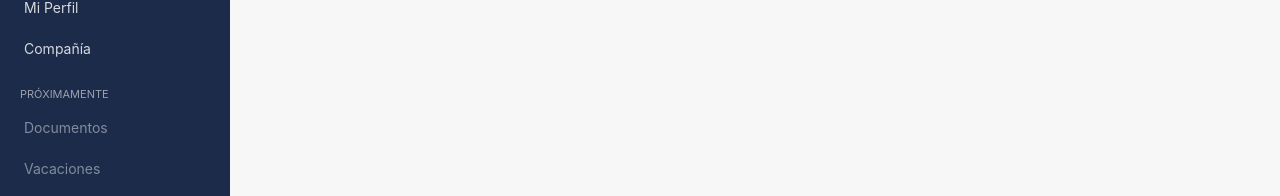
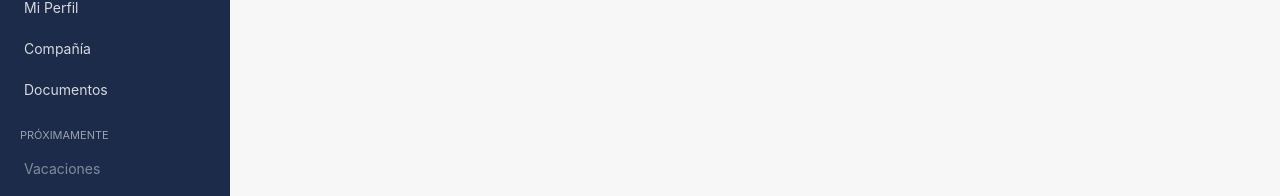
Before and after one commit to jfigueroa-bit/Intranet-espac, a React (Vite) app in the folder frontend/: page / in a window 1280 px wide. Shown: the part 199-395 px from the top of the page. Built offline with nearby package versions, Linux system fonts and the light colour scheme; no server answers; sample sign-in values are in the browser's storage.

Commit message:
Update Sidebar.jsx

```diff
--- a/frontend/src/components/Sidebar.jsx
+++ b/frontend/src/components/Sidebar.jsx
@@ -4,7 +4,6 @@ import { useAuth } from '../context/AuthContext';
 // Los módulos marcados como "proximo" se agregarán en las siguientes fases
 // del proyecto. Ya están aquí para que se vea la estructura final completa.
 const proximamente = [
-  'Documentos',
   'Vacaciones',
   'Chat interno',
   'Programaciones',
@@ -24,6 +23,7 @@ export default function Sidebar() {
       <NavLink to="/calendario">Calendario</NavLink>
       <NavLink to="/perfil">Mi Perfil</NavLink>
       <NavLink to="/compania">Compañía</NavLink>
+      <NavLink to="/documentos">Documentos</NavLink>
 
       {(user?.role === 'ADMIN' || user?.role === 'RRHH') && (
         <NavLink to="/horarios">Horarios</NavLink>
```
